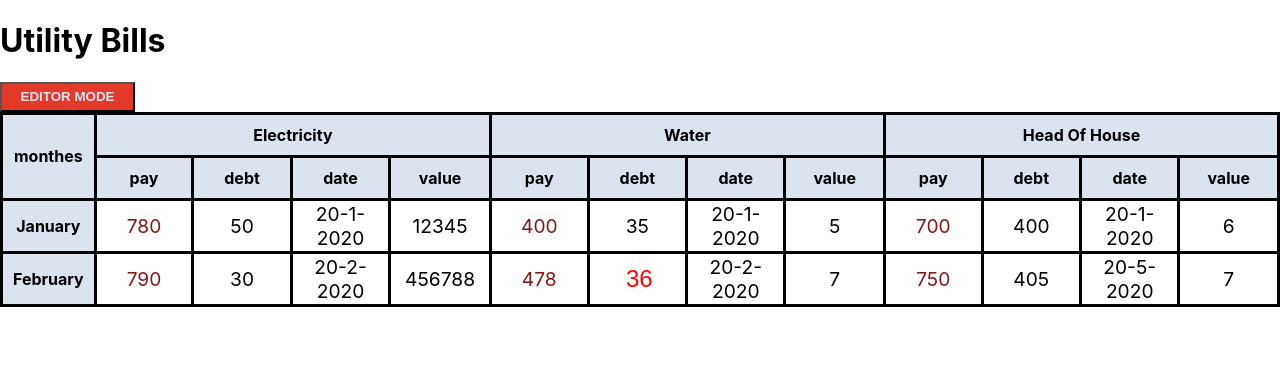
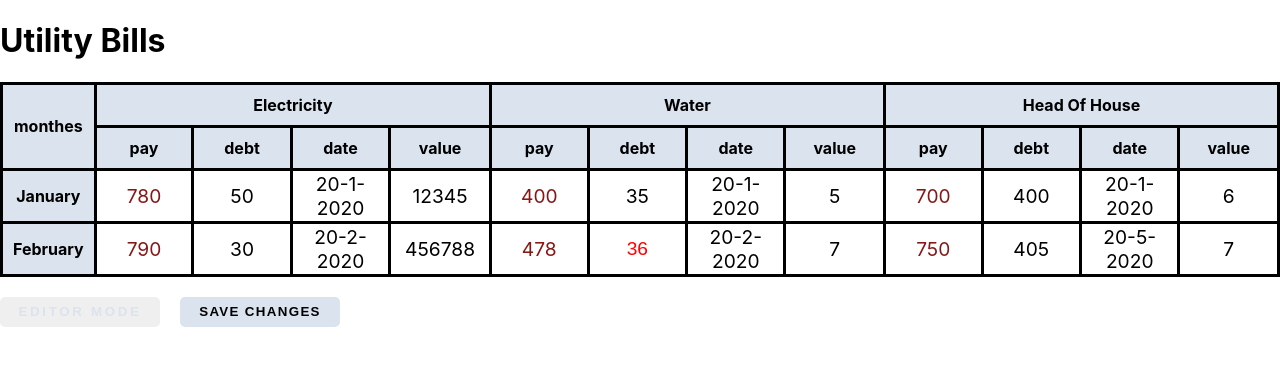
Before and after one commit to sovsianykov/sosial, a React (Create React App) app: page / in a window 1280 px wide. Both pictures are taken after a click on the element 640 px from the left and 222 px from the top of the page. Shown: the top 366 px of the page. Built offline with nearby package versions, Linux system fonts and the light colour scheme.

Commit message:
better buttons

```diff
--- a/src/App.js
+++ b/src/App.js
@@ -42,13 +42,15 @@ class App extends Component {
     ],
   };
   editHandler = (event) => {
-    document.querySelector('button').className = 'active';
+    document.querySelector('button.mode').className = 'active';
+    document.querySelector('button.save').className = 'show';
     let input = document.createElement("input");
     let cell = event.target;
-    input.style.fontSize = "24px";
+    input.style.fontSize = "1.2rem";
     input.style.color = "red";
     input.style.border = "none";
     input.style.textAlign = "center";
+    input.style.padding = " 10px 0";
     input.value = cell.textContent;
     cell.innerHTML = "";
     cell.appendChild(input);
@@ -59,9 +61,7 @@ class App extends Component {
       <div className="App">
         <div className="container">
           <h1>Utility Bills</h1>
-          <div className="ButtonToolbar">
-           <button className="mode">EDITOR MODE</button>
-          </div>
+
           <table >
             <thead>
               <tr>
@@ -113,6 +113,10 @@ class App extends Component {
               })}
             </tbody>
           </table>
+          <div className="ButtonToolbar">
+            <button className="mode">EDITOR MODE</button>
+            <button className="save">SAVE CHANGES</button>
+          </div>
         </div>
       </div>
     );
--- a/src/index.css
+++ b/src/index.css
@@ -33,10 +33,14 @@ th {
 input {
   display: block;
   width: 100%;
-  height: 30px;
+  line-height: 24px;
+    text-align: center;
+
 }
  td {
   width: 100px;
+     line-height: 24px;
+
      font-size: 1.2rem;
      text-align: center;
 }
@@ -48,26 +52,53 @@ input {
  input:active {
      border: none;
  }
- button.mode {
-     width: 135px;
+ button {
+     margin-top: 20px;
+     width: 160px;
      height: 30px;
      background: #e32a14;
      color: #dae3ee;
-     font-weight: 800;
+     font-weight: 600;
+     letter-spacing: .1em;
+     border-radius: 5px;
+     border: none;
      display: none;
-     animation: animate1 3s forwards  ease-in-out infinite;
+     /*animation: animate1 3s forwards  ease-in-out infinite;*/
 
  }
- .active {
+.save.active  {
+    background: #dae3ee;
+    color: black;
+    display: block;
+    margin-left: 20px;
+}
+.show {
+    background: #dae3ee;
+    color: black;
+    margin-left: 20px;
+
+    display: block;
+}
+
+
+ .active  {
+     margin-top: 20px;
      display: block;
-     width: 135px;
+     border: none;
+     border-radius: 5px;
+     width: 160px;
      height: 30px;
      background: #e32a14;
      color: #dae3ee;
-     font-weight: 800;
-     animation: animate1 3s forwards  ease-in-out infinite;
+     font-weight: 600;
+     letter-spacing: .2em;
+     animation: animate1 2s forwards  ease-in-out infinite;
 
  }
+button.save.active {
+    background: #dae3ee;
+}
+
 
 @keyframes animate1  {
     20% {  background: #e32a14;
@@ -81,3 +112,6 @@ input {
     } 100% { background: #e32a14;
 
 } }
+.ButtonToolbar {
+    display: flex;
+}
```
Also changed, not shown: 2 other files (tests, documents, lock files or other folders).
